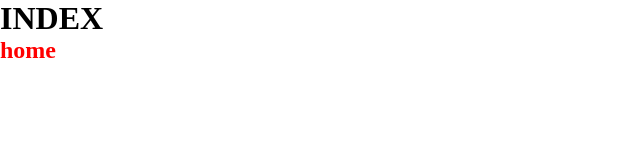
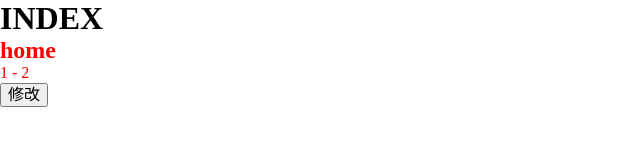
Before and after one commit to fltea/practise, a Vue app in the folder vue3-ts-cms/: page /#/home in a window 1280 px wide. Shown: the top 160 px of the page, without its empty margins (0-640 px from the left). Built offline with nearby package versions, Linux system fonts and the light colour scheme.

Commit message:
feat: pinia 使用

```diff
--- a/vue3-ts-cms/src/pages/home.vue
+++ b/vue3-ts-cms/src/pages/home.vue
@@ -1,10 +1,19 @@
 <script setup lang="ts">
 import { ref } from 'vue'
+import useCounterStore from '@/store/counter'
+
+const counterStore = useCounterStore()
+
+const changeCounter = () => {
+  counterStore.changeCounter(233)
+}
 </script>
 
 <template>
   <section class="home">
     <h2>home</h2>
+    <p>{{ counterStore.counter }} - {{ counterStore.doubleCounter }}</p>
+    <button @click="changeCounter">修改</button>
   </section>
 </template>
 
--- /dev/null
+++ b/vue3-ts-cms/src/store/counter.ts
@@ -0,0 +1,19 @@
+import { defineStore } from 'pinia'
+
+const useCounterStore = defineStore('counter', {
+  state: () => ({
+    counter: 1,
+  }),
+  getters: {
+    doubleCounter(state) {
+      return state.counter * 2
+    },
+  },
+  actions: {
+    changeCounter(counter: number) {
+      this.counter = counter
+    },
+  },
+})
+
+export default useCounterStore
```
